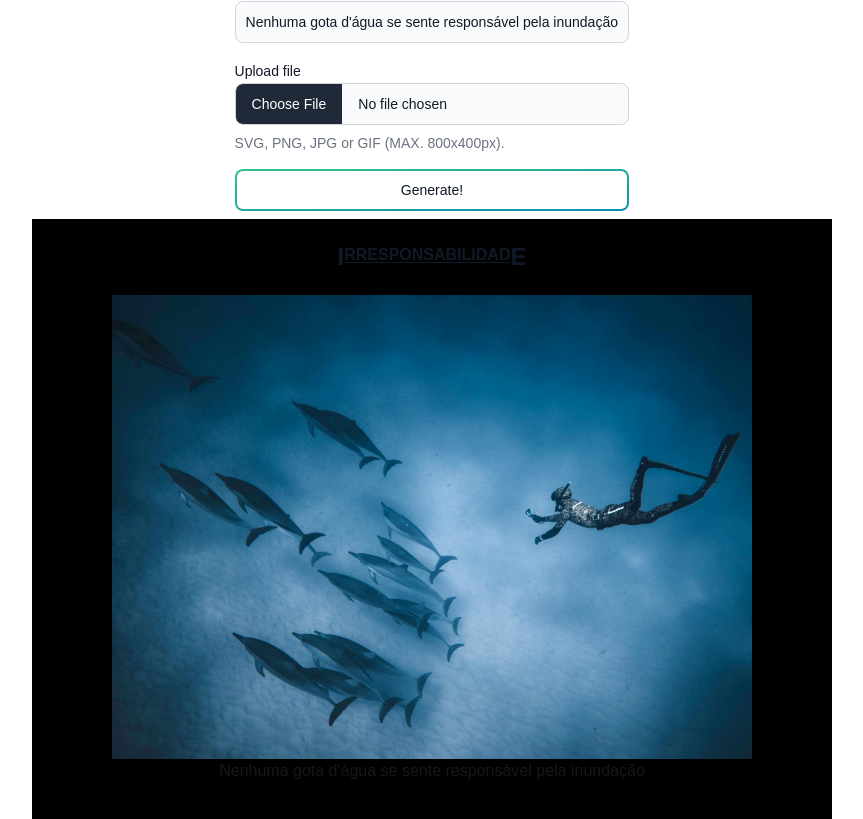
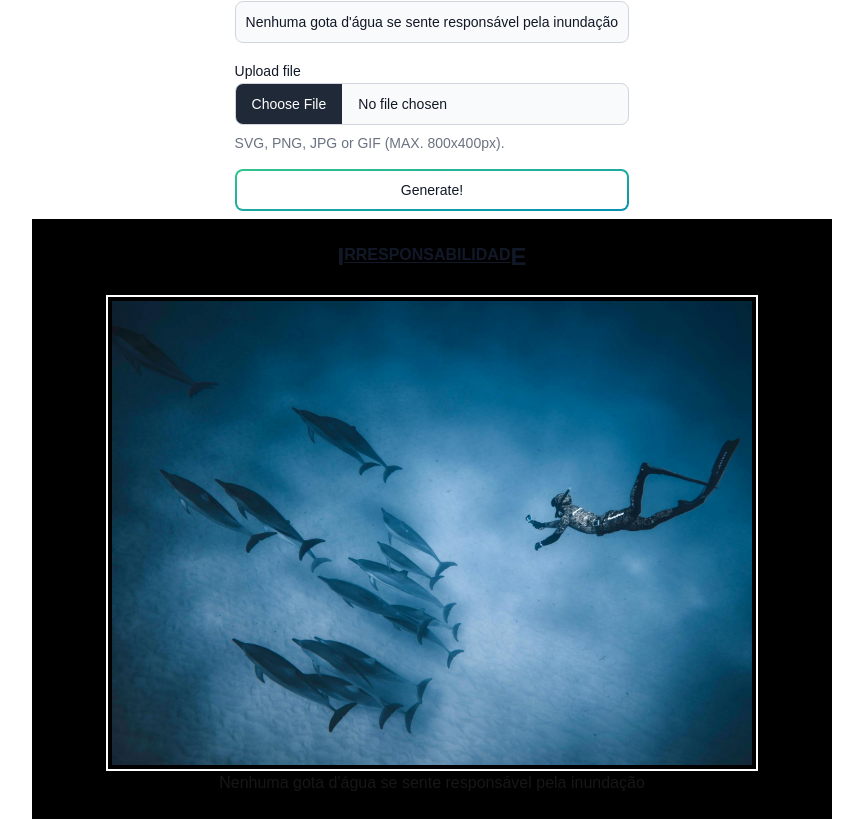
Before and after one commit to shadyueh/demotgen, a Next.js app: page /generator in a window 1280 px wide. Shown: the part 217-1036 px from the top of the page, without its empty margins (208-1071 px from the left). Built offline with nearby package versions, Linux system fonts and the light colour scheme.

Commit message:
feat: adiciona borda na imagem do poster

```diff
--- a/app/generator/page.tsx
+++ b/app/generator/page.tsx
@@ -54,7 +54,9 @@ export default function Home() {
             <h1 className="my-6 text-base font-semibold text-gray-900 dark:text-white">
               {formatTitle(posterTitle)}
             </h1>
-            <Image src={imageFile} width={640} height={480} alt="image" />
+            <div className="border-2 border-white p-1">
+              <Image src={imageFile} width={640} height={480} alt="image" />
+            </div>
             <p>{posterCaption}</p>
           </div>
         </div>
```
